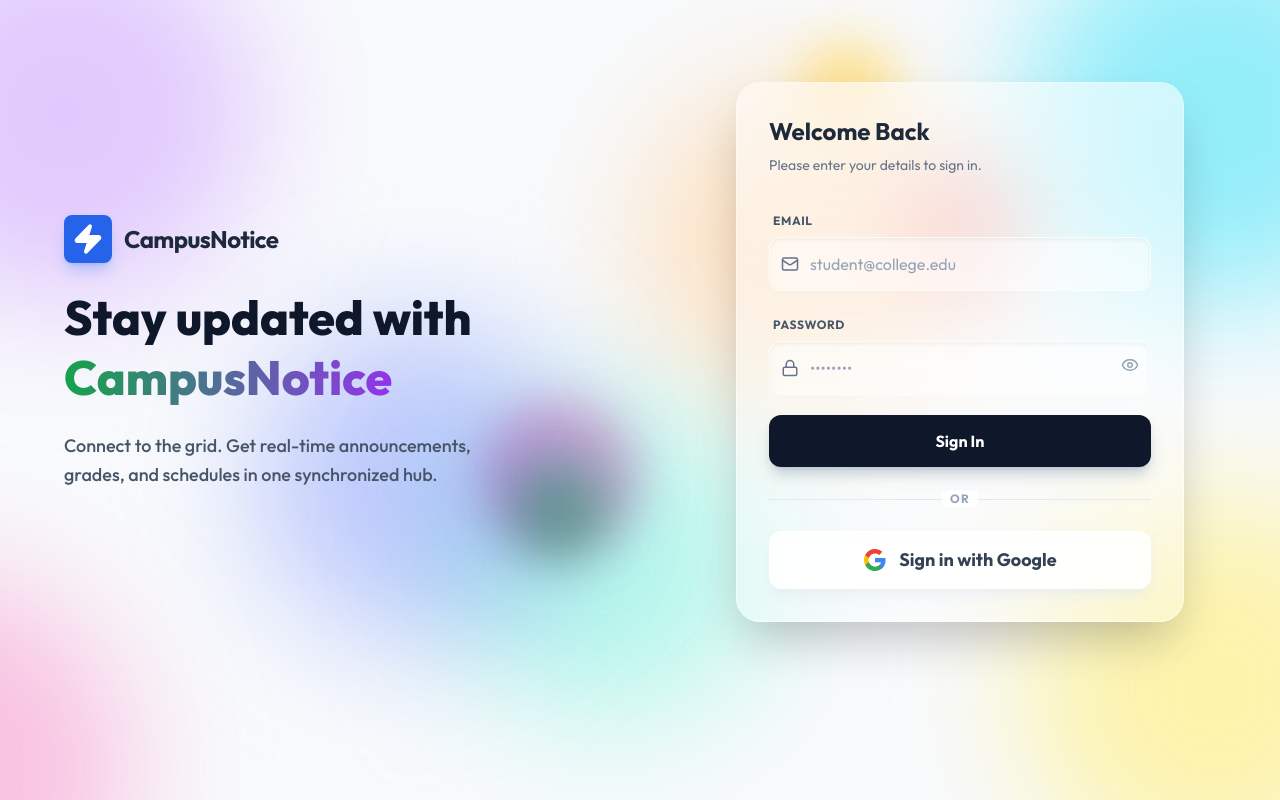
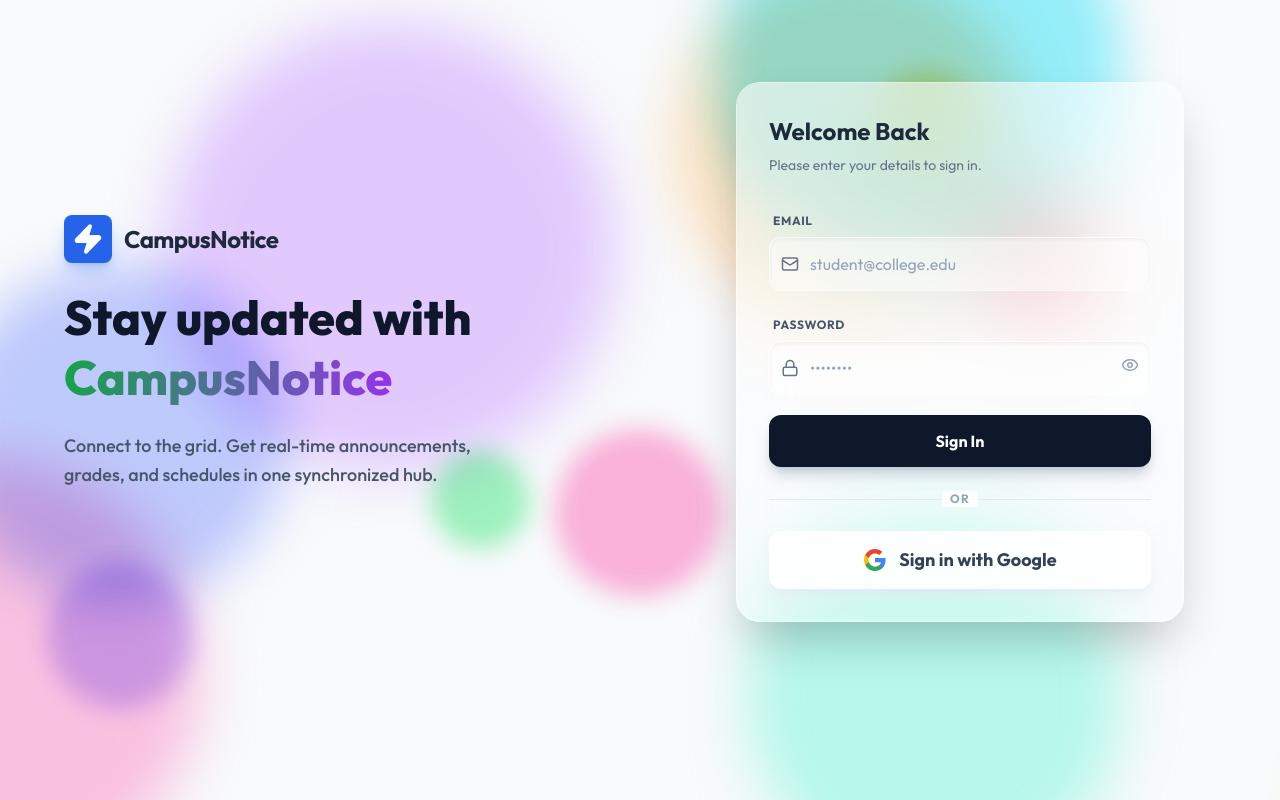
Before and after one commit to SaurabhRFS/Notice_Board_Project, a React (Vite) app in the folder Notice_Board_FrontEnd/: page /login in a window 1280 px wide. Built offline with nearby package versions, Linux system fonts and the light colour scheme; no server answers.

Commit message:
Update AnimatedBackground: reduced blur & improved visuals

```diff
--- a/Notice_Board_FrontEnd/src/components/AnimatedBackground.jsx
+++ b/Notice_Board_FrontEnd/src/components/AnimatedBackground.jsx
@@ -2,51 +2,48 @@
 
 const AnimatedBackground = () => {
   return (
-    // CHANGED: 'absolute' -> 'fixed'
-    // This makes the background stay in place while content scrolls over it.
-    // We also keep 'h-screen' and 'w-screen' to cover the viewport perfectly.
     <div className="fixed top-0 left-0 w-screen h-screen overflow-hidden z-0 pointer-events-none">
 
-      {/* --- GIANT BLOBS (Normal Speed) --- */}
+      {/* --- GIANT BLOBS (Sharper Blur) --- */}
 
-      {/* 1. Purple (Top Left) */}
-      <div className="absolute top-[-10%] left-[-10%] w-96 h-96 bg-purple-300 rounded-full mix-blend-multiply filter blur-3xl opacity-70 animate-wander-1"></div>
+      <div className="absolute top-[-10%] left-[-10%] w-96 h-96 bg-purple-300 rounded-full
+                      mix-blend-multiply filter blur-xl opacity-70 animate-wander-1"></div>
 
-      {/* 2. Cyan (Top Right) */}
-      <div className="absolute top-[-10%] right-[-10%] w-96 h-96 bg-cyan-300 rounded-full mix-blend-multiply filter blur-3xl opacity-70 animate-wander-2 animation-delay-2000"></div>
+      <div className="absolute top-[-10%] right-[-10%] w-96 h-96 bg-cyan-300 rounded-full
+                      mix-blend-multiply filter blur-xl opacity-70 animate-wander-2 animation-delay-2000"></div>
 
-      {/* 3. Pink (Bottom Left) */}
-      <div className="absolute bottom-[-20%] left-[-20%] w-96 h-96 bg-pink-300 rounded-full mix-blend-multiply filter blur-3xl opacity-70 animate-wander-3 animation-delay-4000"></div>
+      <div className="absolute bottom-[-20%] left-[-20%] w-96 h-96 bg-pink-300 rounded-full
+                      mix-blend-multiply filter blur-xl opacity-70 animate-wander-3 animation-delay-4000"></div>
 
-      {/* 4. Yellow (Bottom Right) */}
-      <div className="absolute bottom-[-10%] right-[-10%] w-96 h-96 bg-yellow-200 rounded-full mix-blend-multiply filter blur-3xl opacity-70 animate-wander-1 animation-delay-1000"></div>
+      <div className="absolute bottom-[-10%] right-[-10%] w-96 h-96 bg-yellow-200 rounded-full
+                      mix-blend-multiply filter blur-xl opacity-70 animate-wander-1 animation-delay-1000"></div>
 
-      {/* 5. Indigo (Center) */}
-      <div className="absolute top-[40%] left-[20%] w-80 h-80 bg-indigo-300 rounded-full mix-blend-multiply filter blur-3xl opacity-70 animate-wander-2 animation-delay-500"></div>
+      <div className="absolute top-[40%] left-[20%] w-80 h-80 bg-indigo-300 rounded-full
+                      mix-blend-multiply filter blur-xl opacity-70 animate-wander-2 animation-delay-500"></div>
 
-      {/* 6. Orange (Top Center) */}
-      <div className="absolute top-[10%] left-[50%] w-80 h-80 bg-orange-200 rounded-full mix-blend-multiply filter blur-3xl opacity-70 animate-wander-3 animation-delay-2500"></div>
+      <div className="absolute top-[10%] left-[50%] w-80 h-80 bg-orange-200 rounded-full
+                      mix-blend-multiply filter blur-xl opacity-70 animate-wander-3 animation-delay-2500"></div>
 
-      {/* 7. Teal (Bottom Center) */}
-      <div className="absolute bottom-[10%] right-[40%] w-80 h-80 bg-teal-200 rounded-full mix-blend-multiply filter blur-3xl opacity-70 animate-wander-1 animation-delay-1500"></div>
+      <div className="absolute bottom-[10%] right-[40%] w-80 h-80 bg-teal-200 rounded-full
+                      mix-blend-multiply filter blur-xl opacity-70 animate-wander-1 animation-delay-1500"></div>
 
 
-      {/* --- SMALL BLOBS (Super Slow Motion) --- */}
+      {/* --- SMALL BLOBS (Even Sharper Blur) --- */}
 
-      {/* 8. Small Red (Drifting slowly in top right) */}
-      <div className="absolute top-[20%] right-[20%] w-32 h-32 bg-red-300 rounded-full mix-blend-multiply filter blur-xl opacity-80 animate-wander-slow-1"></div>
+      <div className="absolute top-[20%] right-[20%] w-32 h-32 bg-red-300 rounded-full
+                      mix-blend-multiply filter blur-md opacity-80 animate-wander-slow-1"></div>
 
-      {/* 9. Small Green (Drifting bottom left) */}
-      <div className="absolute bottom-[30%] left-[40%] w-24 h-24 bg-green-300 rounded-full mix-blend-multiply filter blur-xl opacity-80 animate-wander-slow-2 animation-delay-1000"></div>
+      <div className="absolute bottom-[30%] left-[40%] w-24 h-24 bg-green-300 rounded-full
+                      mix-blend-multiply filter blur-md opacity-80 animate-wander-slow-2 animation-delay-1000"></div>
 
-      {/* 10. Small Blue (Center Float) */}
-      <div className="absolute top-[50%] right-[50%] w-40 h-40 bg-pink-300 rounded-full mix-blend-multiply filter blur-xl opacity-90 animate-wander-slow-1 animation-delay-3000"></div>
+      <div className="absolute top-[50%] right-[50%] w-40 h-40 bg-pink-300 rounded-full
+                      mix-blend-multiply filter blur-md opacity-90 animate-wander-slow-1 animation-delay-3000"></div>
 
-      {/* 11. Small Violet (Corner Float) */}
-      <div className="absolute bottom-[10%] left-[10%] w-35 h-35 bg-violet-300 rounded-full mix-blend-multiply filter blur-xl opacity-80 animate-wander-slow-2 animation-delay-2000"></div>
+      <div className="absolute bottom-[10%] left-[10%] w-36 h-36 bg-violet-300 rounded-full
+                      mix-blend-multiply filter blur-md opacity-80 animate-wander-slow-2 animation-delay-2000"></div>
 
-      {/* 12. Small Amber (Top Patrol) */}
-      <div className="absolute top-[5%] right-[30%] w-24 h-24 bg-amber-200 rounded-full mix-blend-multiply filter blur-xl opacity-80 animate-wander-slow-1 animation-delay-4000"></div>
+      <div className="absolute top-[5%] right-[30%] w-24 h-24 bg-amber-200 rounded-full
+                      mix-blend-multiply filter blur-md opacity-80 animate-wander-slow-1 animation-delay-4000"></div>
 
     </div>
   );
--- a/Notice_Board_FrontEnd/tailwind.config.js
+++ b/Notice_Board_FrontEnd/tailwind.config.js
@@ -6,9 +6,23 @@
   ],
   theme: {
     extend: {
+      // 1. Restore Fonts
       fontFamily: {
-  sans: ['Outfit', 'sans-serif'],
-},
+        sans: ['Outfit', 'sans-serif'],
+        display: ['"Tenor Sans"', 'sans-serif'],
+      },
+      // 2. Restore Animations
+      animation: {
+        'fade-in-up': 'fadeInUp 0.5s ease-out',
+        'shake': 'shake 0.5s cubic-bezier(.36,.07,.19,.97) both',
+        'shimmer': 'shimmer 2s infinite',
+        'wander-1': 'wander1 15s infinite ease-in-out alternate',
+        'wander-2': 'wander2 20s infinite ease-in-out alternate',
+        'wander-3': 'wander3 25s infinite ease-in-out alternate',
+        'wander-slow-1': 'wander1 35s infinite ease-in-out alternate',
+        'wander-slow-2': 'wander2 40s infinite ease-in-out alternate',
+      },
+      // 3. Restore Keyframes (The "Instructions" for movement)
       keyframes: {
         fadeInUp: {
           '0%': { opacity: '0', transform: 'translateY(10px)' },
@@ -23,19 +37,17 @@
         shimmer: {
           '100%': { transform: 'translateX(100%)' },
         },
-
-        // --- The "Flight Paths" ---
-        wander1: { // Moves diagonally Top-Left to Bottom-Right
+        wander1: {
           '0%': { transform: 'translate(0, 0) scale(1)' },
           '50%': { transform: 'translate(30vw, 20vh) scale(1.2)' },
           '100%': { transform: 'translate(-10vw, 40vh) scale(0.9)' },
         },
-        wander2: { // Moves Looping Left/Right
+        wander2: {
           '0%': { transform: 'translate(0, 0) scale(1)' },
           '50%': { transform: 'translate(-40vw, -10vh) scale(1.1)' },
           '100%': { transform: 'translate(20vw, 10vh) scale(0.9)' },
         },
-        wander3: { // Moves Up/Down
+        wander3: {
           '0%': { transform: 'translate(0, 0) scale(1)' },
           '50%': { transform: 'translate(10vw, -30vh) scale(1.3)' },
           '100%': { transform: 'translate(-20vw, 20vh) scale(0.8)' },
@@ -45,3 +57,53 @@
   },
   plugins: [],
 }
+
+
+
+// /** @type {import('tailwindcss').Config} */
+// export default {
+//   content: [
+//     "./index.html",
+//     "./src/**/*.{js,ts,jsx,tsx}",
+//   ],
+//   theme: {
+//     extend: {
+//       fontFamily: {
+//   sans: ['Outfit', 'sans-serif'],
+// },
+//       keyframes: {
+//         fadeInUp: {
+//           '0%': { opacity: '0', transform: 'translateY(10px)' },
+//           '100%': { opacity: '1', transform: 'translateY(0)' },
+//         },
+//         shake: {
+//           '10%, 90%': { transform: 'translate3d(-1px, 0, 0)' },
+//           '20%, 80%': { transform: 'translate3d(2px, 0, 0)' },
+//           '30%, 50%, 70%': { transform: 'translate3d(-4px, 0, 0)' },
+//           '40%, 60%': { transform: 'translate3d(4px, 0, 0)' },
+//         },
+//         shimmer: {
+//           '100%': { transform: 'translateX(100%)' },
+//         },
+
+//         // --- The "Flight Paths" ---
+//         wander1: { // Moves diagonally Top-Left to Bottom-Right
+//           '0%': { transform: 'translate(0, 0) scale(1)' },
+//           '50%': { transform: 'translate(30vw, 20vh) scale(1.2)' },
+//           '100%': { transform: 'translate(-10vw, 40vh) scale(0.9)' },
+//         },
+//         wander2: { // Moves Looping Left/Right
+//           '0%': { transform: 'translate(0, 0) scale(1)' },
+//           '50%': { transform: 'translate(-40vw, -10vh) scale(1.1)' },
+//           '100%': { transform: 'translate(20vw, 10vh) scale(0.9)' },
+//         },
+//         wander3: { // Moves Up/Down
+//           '0%': { transform: 'translate(0, 0) scale(1)' },
+//           '50%': { transform: 'translate(10vw, -30vh) scale(1.3)' },
+//           '100%': { transform: 'translate(-20vw, 20vh) scale(0.8)' },
+//         }
+//       }
+//     },
+//   },
+//   plugins: [],
+// }
```
